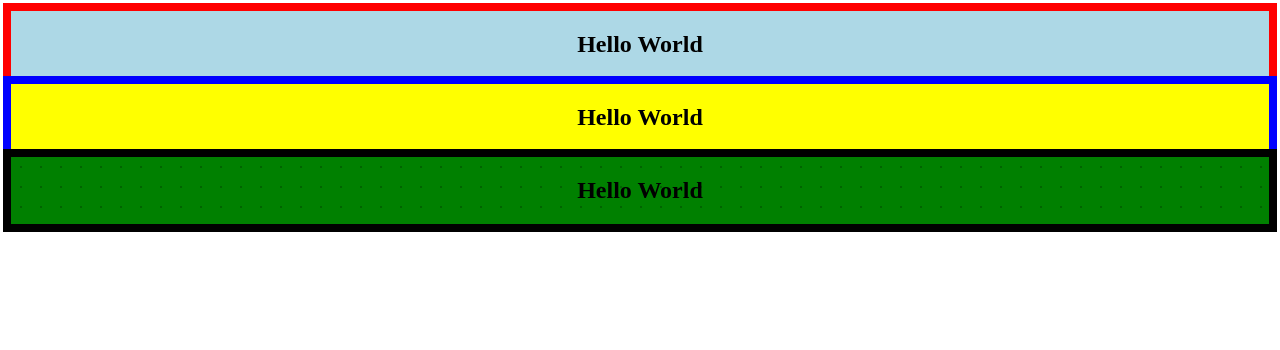
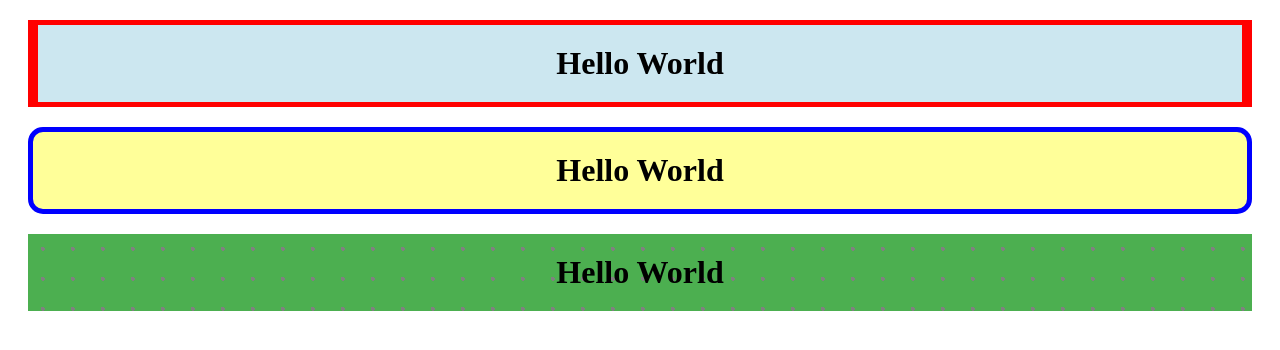
Before and after one commit to S1123576/s1123576.github.io, a plain HTML site: page 12.html in a window 1280 px wide. Drawn offline with Linux system fonts and the light colour scheme.

Commit message:
Update 12.html

```diff
--- a/12.html
+++ b/12.html
@@ -3,44 +3,53 @@
 <head>
     <meta charset="UTF-8">
     <meta name="viewport" content="width=device-width, initial-scale=1.0">
-    <title>Hello World Page</title>
+    <title>Styled Text Blocks</title>
     <style>
-        .box1 {
-            background-color: lightblue;
-            border: 3px solid red;
+        /* First "Hello World" block */
+        .text-block1 {
+            background-color: #cce7f0; /* Light blue */
+            color: #000;
+            font-weight: bold;
+            font-size: 2em;
+            text-align: center;
             padding: 20px;
+            border: 5px solid red;
+            border-width: 5px 10px 5px 10px; /* 2 borders with different thickness */
+            margin: 20px;
+        }
+
+        /* Second "Hello World" block */
+        .text-block2 {
+            background-color: #ffff99; /* Yellow */
+            color: #000;
+            font-weight: bold;
+            font-size: 2em;
             text-align: center;
-            font-size: 24px;
+            padding: 20px;
+            border: 5px solid blue;
+            border-radius: 15px; /* Rounded corners */
+            margin: 20px;
+        }
+
+        /* Third "Hello World" block */
+        .text-block3 {
+            background-color: #4caf50; /* Green */
+            color: #000;
             font-weight: bold;
-            box-shadow: 0 0 0 5px red; /* 模擬雙層紅色邊框 */
-        }
-        .box2 {
-            background-color: yellow;
-            border: 3px solid blue;
+            font-size: 2em;
+            text-align: center;
             padding: 20px;
-            text-align: center;
-            font-size: 24px;
-            font-weight: bold;
-            box-shadow: 0 0 0 5px blue; /* 模擬雙層藍色邊框 */
-        }
-        .box3 {
-            background-color: green;
-            background-image: radial-gradient(circle, darkgreen 10%, transparent 10%);
-            background-size: 20px 20px;
-            border: 3px solid black;
-            padding: 20px;
-            text-align: center;
-            font-size: 24px;
-            font-weight: bold;
-            box-shadow: 0 0 0 5px black; /* 模擬雙層黑色邊框 */
+            margin: 20px;
+            background-image: radial-gradient(circle, grey 10%, transparent 10%);
+            background-size: 30px 30px; /* Spacing for the dotted effect */
         }
     </style>
 </head>
 <body>
 
-    <div class="box1">Hello World</div>
-    <div class="box2">Hello World</div>
-    <div class="box3">Hello World</div>
+    <div class="text-block1">Hello World</div>
+    <div class="text-block2">Hello World</div>
+    <div class="text-block3">Hello World</div>
 
 </body>
 </html>
```
